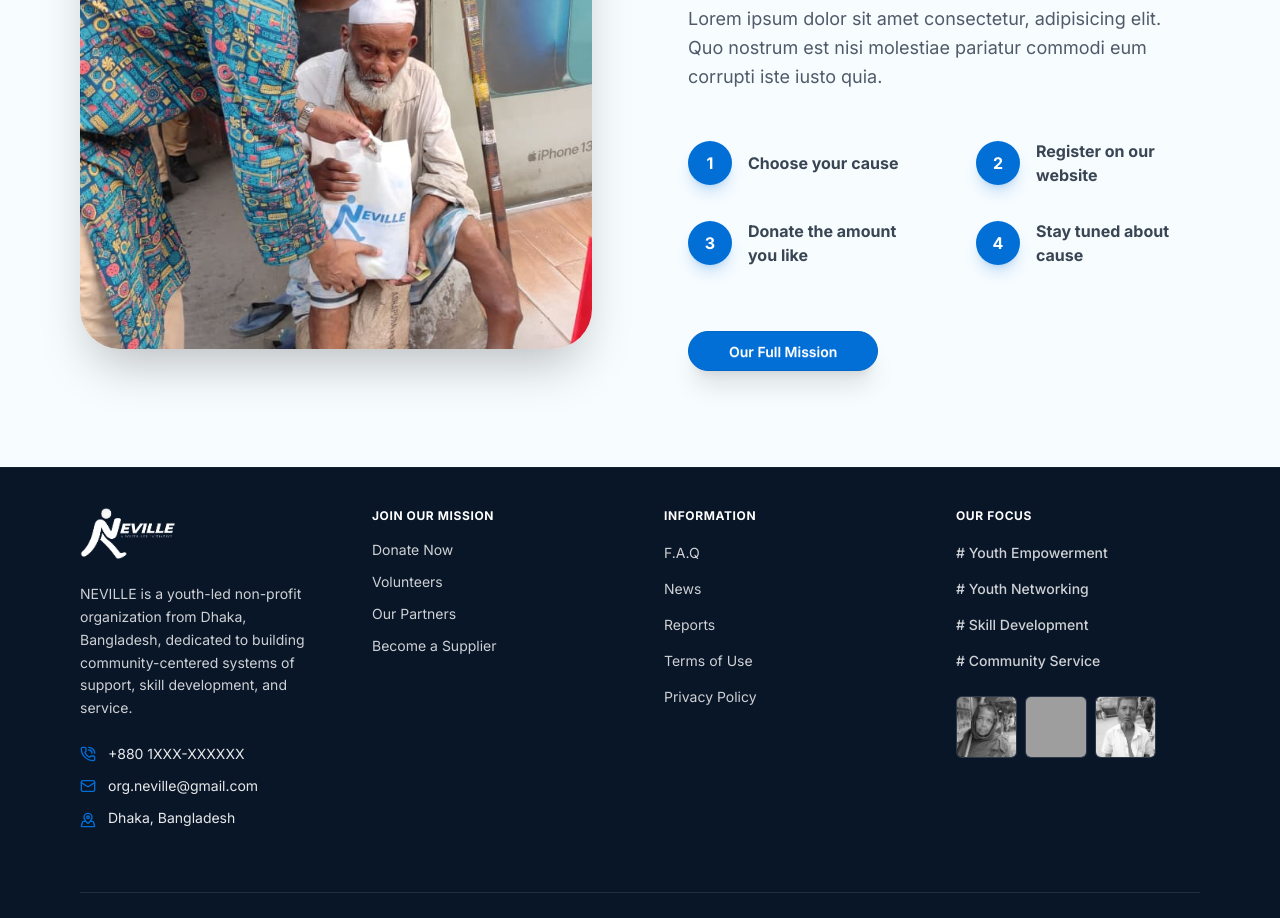
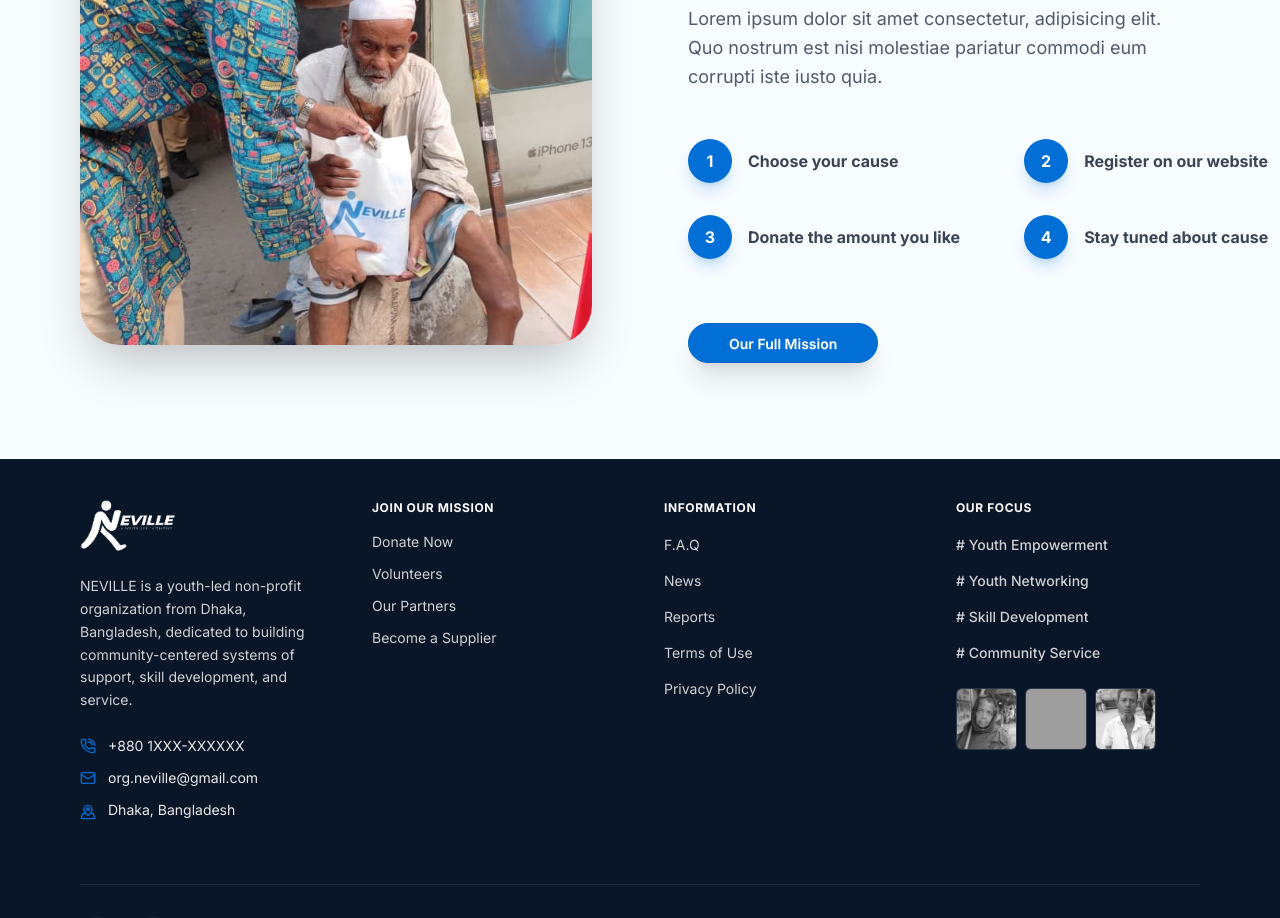
Before and after one commit to Life932/NEVILLE, a Next.js app: page / in a window 1280 px wide. Shown: the part 1080-1998 px from the top of the page. Built offline with nearby package versions, Linux system fonts and the light colour scheme; grey boxes are pictures that could not be loaded.

Commit message:
Added Whitespace-nowrap in medium devices and higher for better layout.

```diff
--- a/src/app/ui/home/InfoBlock.jsx
+++ b/src/app/ui/home/InfoBlock.jsx
@@ -72,7 +72,7 @@ export default function InfoSection() {
               FIX: 'whitespace-nowrap' and 'min-w-max' prevent the text from breaking
               into two lines on most screen sizes.
             */}
-            <div className="grid grid-cols-1 sm:grid-cols-2 gap-y-8 gap-x-16 mt-2">
+            <div className="grid grid-cols-1 sm:grid-cols-2 gap-y-8 gap-x-16 mt-2 md:whitespace-nowrap min-w-max">
               {STEPS.map((step) => (
                 <div key={step.id} className="flex items-center gap-4 group">
                   <div className="shrink-0 w-11 h-11 rounded-full bg-primary flex items-center justify-center text-white font-bold shadow-lg shadow-primary/20 group-hover:bg-neutral transition-colors duration-300">
```
